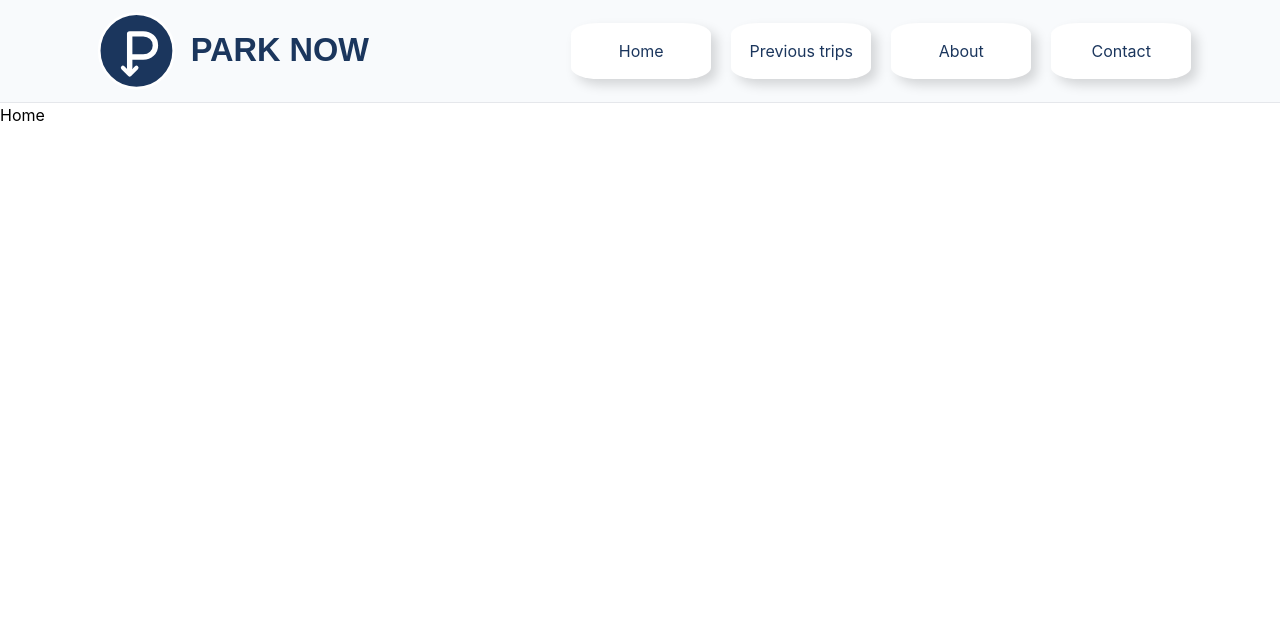
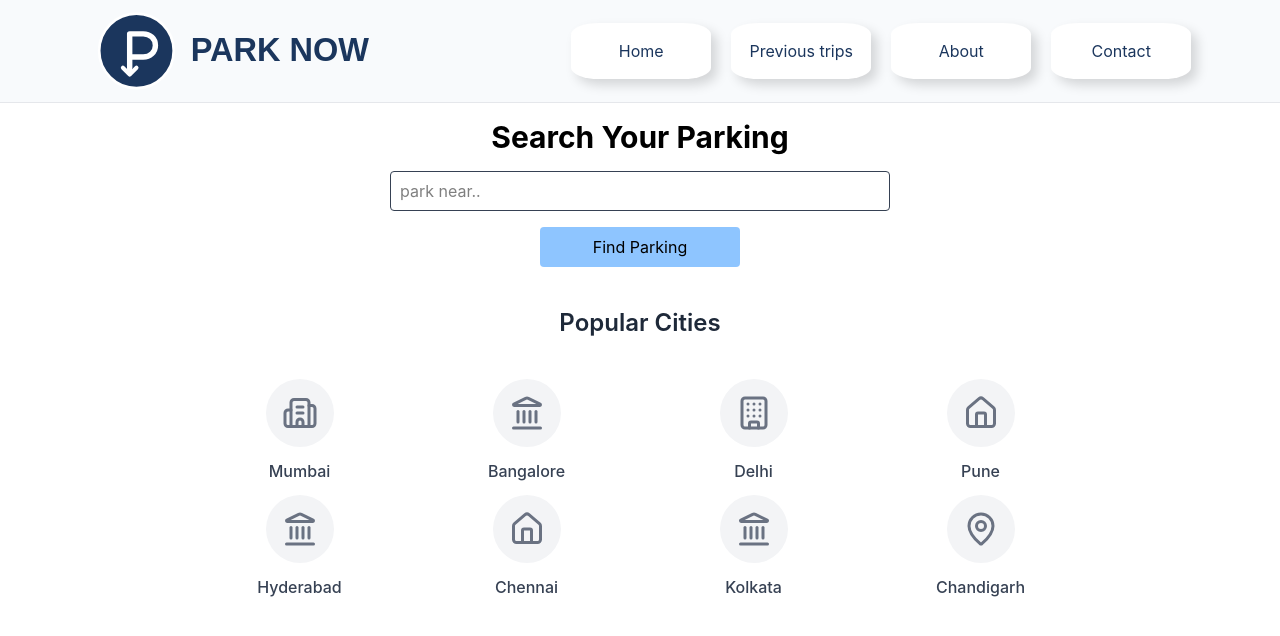
Before and after one commit to Priyes-h/Parking-Management-system-React, a React (Vite) app in the folder project1/: page /home in a window 1280 px wide. Shown: the top 636 px of the page. Built offline with nearby package versions, Linux system fonts and the light colour scheme.

Commit message:
Search added inside Home

```diff
--- a/project1/src/Pages/Home.jsx
+++ b/project1/src/Pages/Home.jsx
@@ -1,8 +1,10 @@
 import React from 'react'
+import Search from './Search'
 
 function Home() {
   return (
-    <div>Home</div>
+    // <div>Home</div>
+    <Search/>
   )
 }
 
--- /dev/null
+++ b/project1/src/Pages/Search.jsx
@@ -0,0 +1,66 @@
+import React from 'react'
+import { useState } from 'react'
+import { Building2, Landmark, Building, Home, MapPin} from "lucide-react"
+
+function Search() {
+    const [search, setSearch] = useState("")
+
+    const cities = [
+    { name: "Mumbai", icon: <Building2 size={36} /> },
+    { name: "Bangalore", icon: <Landmark size={36} /> },
+    { name: "Delhi", icon: <Building size={36} /> },
+    { name: "Pune", icon: <Home size={36} /> },
+    { name: "Hyderabad", icon: <Landmark size={36} /> },
+    { name: "Chennai", icon: <Home size={36} /> },
+    { name: "Kolkata", icon: <Landmark size={36} /> },
+    { name: "Chandigarh", icon: <MapPin size={36} /> }
+  ]
+
+  return (
+    <div className="max-w-4xl mx-auto">
+        <h1 className='text-3xl text-center font-bold mt-4'>
+            Search Your Parking
+        </h1>
+
+        {/* Input section */}
+        <input className='block mx-auto mt-4 border border-gray-700 rounded w-[500px] h-10 '
+        type='text'
+        value={search}
+        placeholder='  park near..'
+        onChange={(e)=> setSearch(e.target.value)}/>
+
+        {/* Find Button */}
+        <button className='block mx-auto mt-4 bg-blue-300 rounded px-4 py-2 w-[200px] h-10 cursor-pointer hover:bg-blue-800 hover:text-white '
+        onClick={() => console.log(search)}>
+            Find Parking
+        </button>
+
+        <h2 className="text-2xl font-semibold mt-10 mb-4 text-center text-gray-800">Popular Cities</h2>
+
+        {/* City suggesatins */}
+        <div className="mt-10 grid grid-cols-2 md:grid-cols-4 gap-3 text-center">
+            {cities.map((city, idx)=>(
+
+                <div
+                key={idx}
+                onClick={() => setSearch(city.name)}
+                className="flex flex-col items-center cursor-pointer group">
+
+                    <div className="p-4 rounded-full bg-gray-100 text-gray-500 group-hover:text-green-500 group-hover:bg-green-100 transition">
+                        {city.icon}
+                    </div>
+                    <div className="mt-3 text-gray-700 font-medium group-hover:text-green-600">
+                        {city.name}
+                    </div>
+
+                </div>
+
+            ))}
+
+        </div>
+
+    </div>
+  )
+}
+
+export default Search
```
Also changed, not shown: 1 other file (tests, documents, lock files or other folders).
